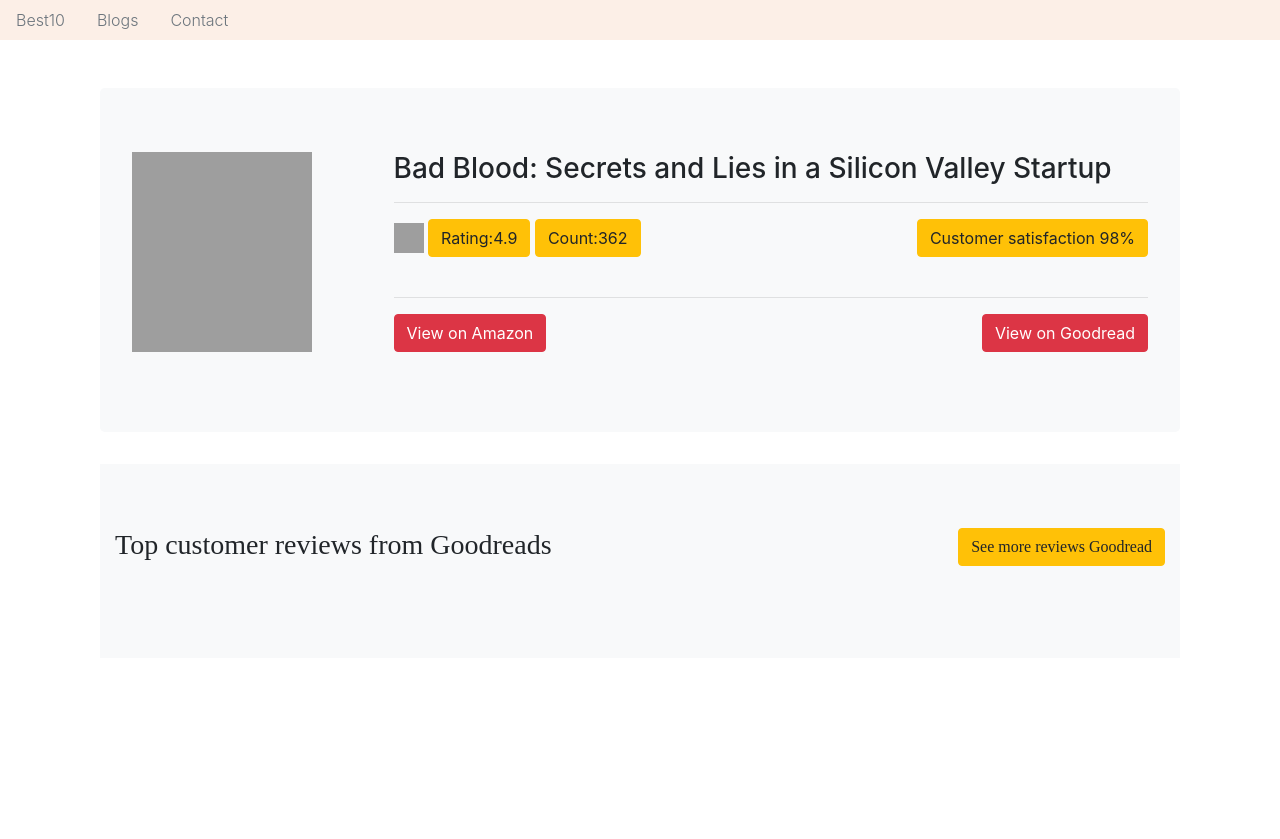
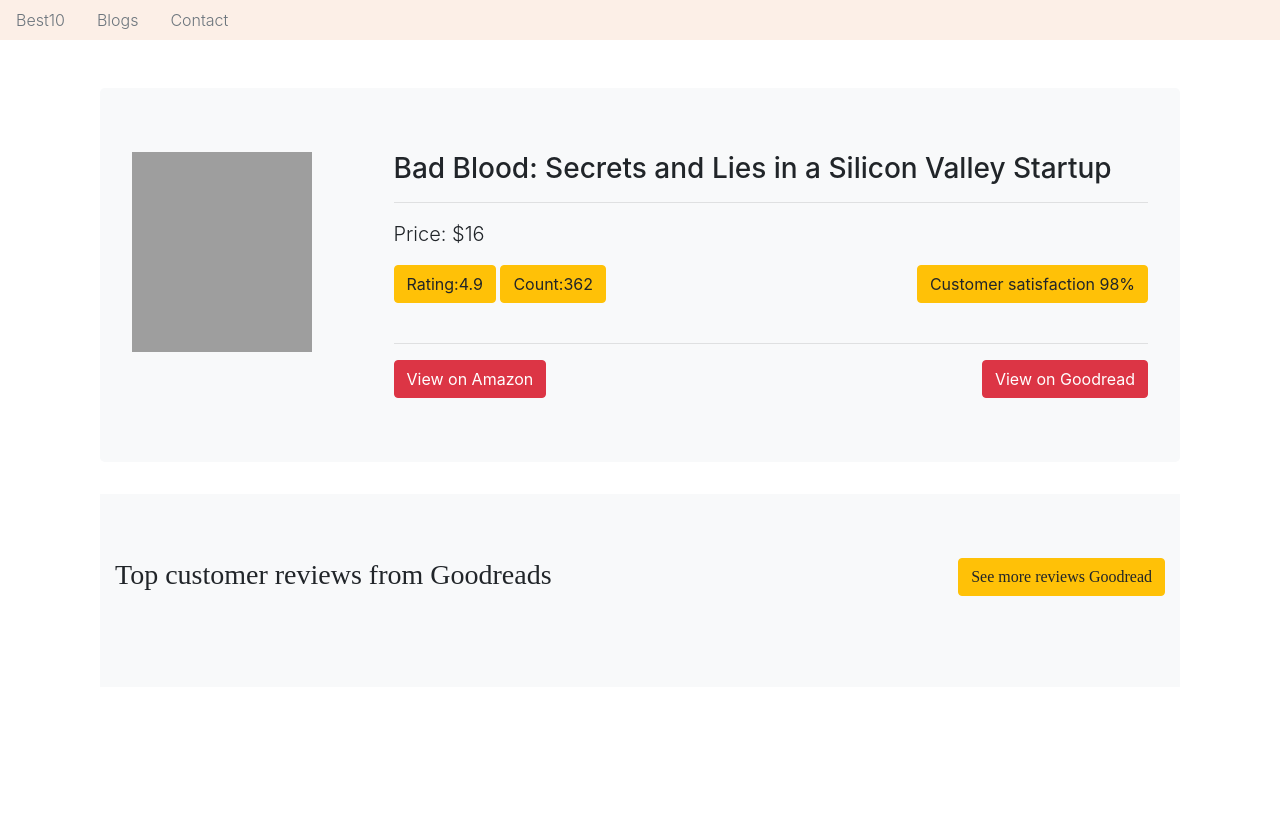
Before and after one commit to cjluocode/best10store, a Django app: page /products/detail/165/ in a window 1280 px wide. Before the commit the page ends 566 px from the top, so only its background shows below. Run offline with Django 3.2, Linux system fonts and the light colour scheme; data comes from the database, SQL or seed files in the repository; both versions use the stored data as it was after the commit; some libraries are stand-ins or nearby versions; some web fonts are replaced; grey boxes are pictures that could not be loaded.

Commit message:
add price to detail page

```diff
--- a/templates/featured_products/product_detail.html
+++ b/templates/featured_products/product_detail.html
@@ -13,7 +13,7 @@
         <div class="col-9">
              <h3 class="">{{ product.title }}</h3>
     <hr>
-  <img src="https://s3-us-west-1.amazonaws.com/a1-language/media/image/rating.png" height="30" width="30">
+            <p class="lead">Price: ${{ product.price}}</p>
     <span class="btn btn-warning">Rating:{{ product.rating }}</span>
     <span class="btn btn-warning">Count:{{ product.rating_count}}</span>
    <span class="btn btn-warning float-right">Customer satisfaction {{ product.hotscore }}%</span>
```
Also changed, not shown: db.sqlite3.
